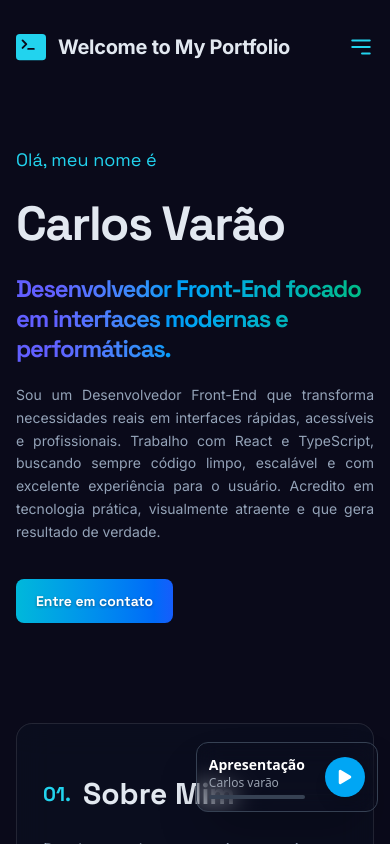
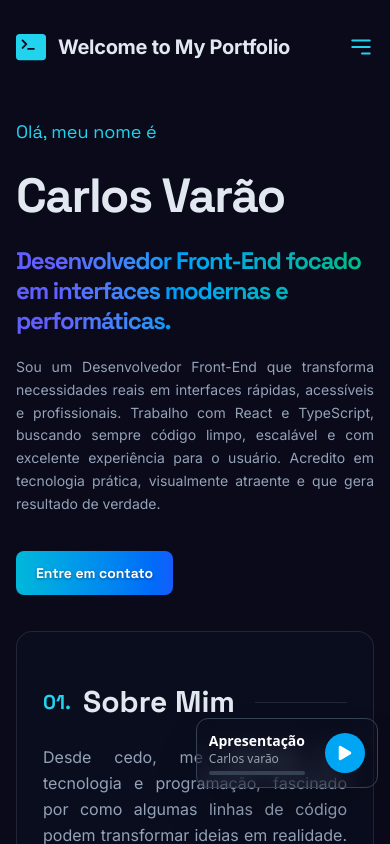
Before and after one commit to CarlosVarao/new_portfolio, a React (Vite) app: page / in a window 390 px wide. Shown: the top 844 px of the page. Built offline with nearby package versions, Linux system fonts and the light colour scheme.

Commit message:
ajustes de responsividade

```diff
--- a/src/components/Background.tsx
+++ b/src/components/Background.tsx
@@ -18,9 +18,11 @@ export default function Background({ header, children }: BackgroundProps) {
         {/* Conteúdo centralizado */}
         <div className="relative flex flex-col min-h-screen w-full">
           <div className="flex flex-1 justify-center">
-            <div className="w-full max-w-5xl py-4 px-4 flex flex-col gap-17 md:gap-12">
+            <div className="w-full max-w-5xl py-4 px-4 flex flex-col gap-10 md:gap-17">
               <div className="xl:mt-6">{header}</div>
-              <div className="w-full flex flex-col gap-25">{children}</div>
+              <div className="w-full flex flex-col gap-9 md:gap-25">
+                {children}
+              </div>
             </div>
           </div>
         </div>
--- a/src/components/MusicPlayer.tsx
+++ b/src/components/MusicPlayer.tsx
@@ -67,7 +67,7 @@ export default function MusicPlayer() {
         preload="metadata"
       />
 
-      <div className="fixed z-10 right-3 bottom-8 lg:left-7 lg:bottom-7 max-w-[190px] md:max-w-[270px] p-3 border rounded-xl border-gray-700 backdrop-blur-md shadow-2xl transition-all duration-300">
+      <div className="fixed z-10 right-3 bottom-14 lg:left-7 lg:bottom-7 max-w-[190px] md:max-w-[270px] p-3 border rounded-xl border-gray-700 backdrop-blur-md shadow-2xl transition-all duration-300">
         <div className="flex items-center space-x-3">
           <img
             src={currentTrack.albumArtUrl}
--- a/src/pages/ProjectHub.tsx
+++ b/src/pages/ProjectHub.tsx
@@ -25,7 +25,7 @@ export default function ProjectHub() {
     <>
       {openImgProjet && (
         <div
-          className="fixed inset-0 z-99 md:w-screen md:h-screen bg-black/80 backdrop-blur-lg flex items-center flex-col justify-center cursor-pointer "
+          className="fixed inset-0 z-99 md:w-screen md:h-screen bg-black/80 backdrop-blur-lg flex items-center flex-col justify-center cursor-pointer"
           onClick={() => setOpenImgProjet(false)}
         >
           <img
```
